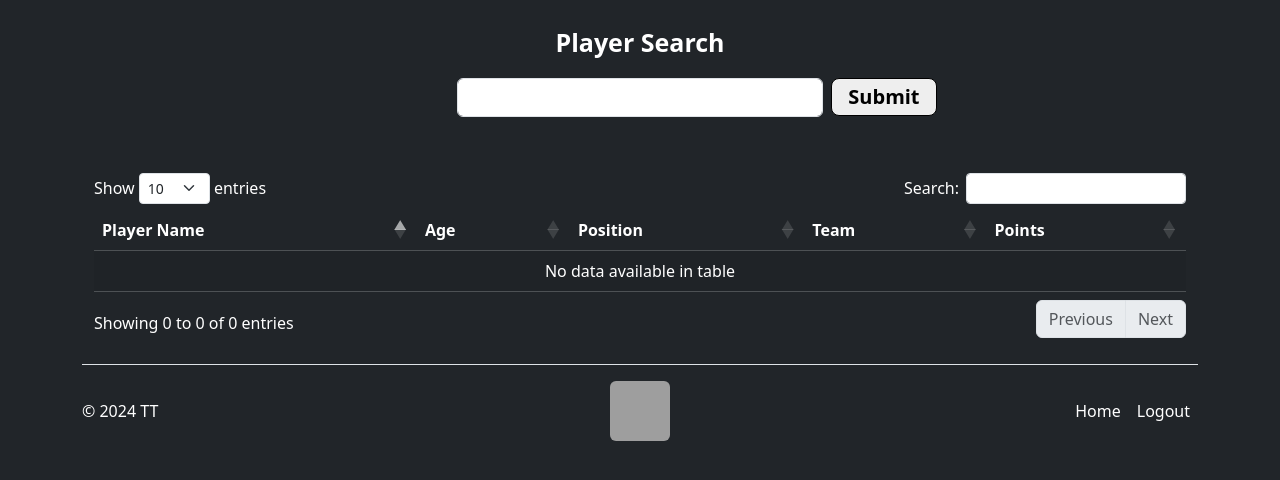
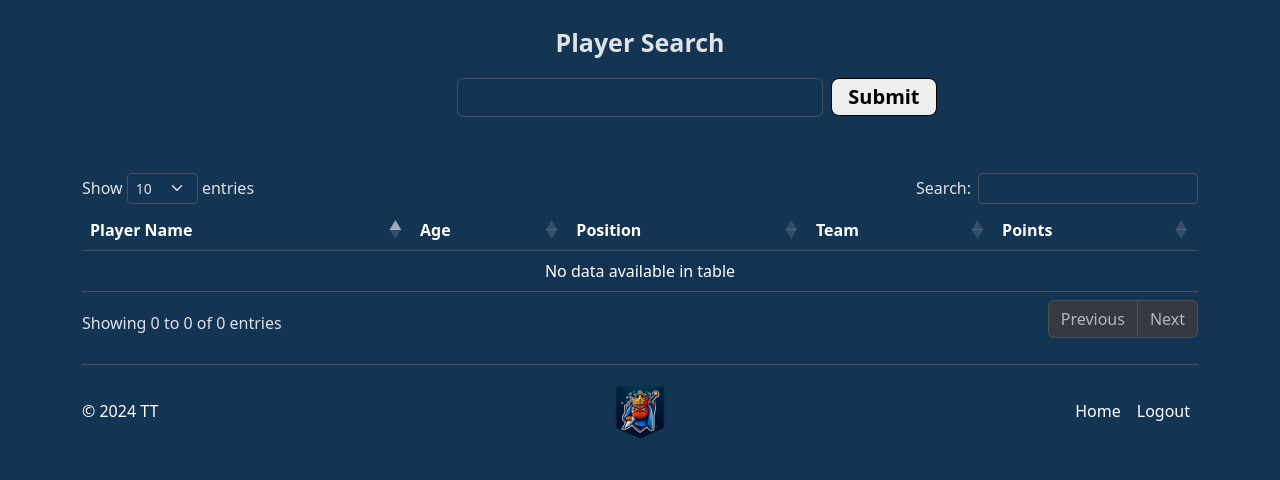
Before and after one commit to Deltron2020/CustomFantasyWebApp, a Flask app: template app/templates/FA_Home.html in a window 1280 px wide. Shown: the top 480 px of the page. Run offline with Flask 3, Linux system fonts and the light colour scheme; the template is opened without the code that fills it, so the values that code supplies are empty; parts of the project's set-up code (start-up, migrations or seed data) failed here and were passed over; some libraries are stand-ins or nearby versions; grey boxes are pictures that could not be loaded.

Commit message:
added logo & changed color

```diff
--- a/app/templates/FA_Home.html
+++ b/app/templates/FA_Home.html
@@ -5,8 +5,10 @@
 
     <title>Player Stats</title>
 
+
 </head>
-<body class="bg-dark text-white">
+
+<body lang="en" data-bs-theme="dark" style="--bs-body-bg: #143454;">
 
             <div class="container">
                 <div class="row">
@@ -36,9 +38,9 @@
 
             <div class="container">
 
-                <div class="row mx-auto">
-                  <div class="col-12 mt-5 table_outer">
-                    <table class="table table-dark table-striped table-hover" id="player_table">
+                <div class="row">
+                  <div class="col-12 mt-5 mx-auto table_outer">
+                    <table class="table table-default table-striped table-hover" id="player_table">
                       <thead>
                       <tr>
                           <th scope="col" >Player Name</th>
@@ -53,11 +55,11 @@
                       {% for i in dataframe['name'] %}
 
                           <tr class="table">
-                              <td class="table table-dark">{{ dataframe['name'].get(i) }}</td>
-                              <td class="table table-dark">{{ dataframe['age'].get(i) }}</td>
-                              <td class="table table-dark">{{ dataframe['positions'].get(i) }}</td>
-                              <td class="table table-dark">{{ dataframe['team'].get(i) }}</td>
-                              <td class="table table-dark">{{ dataframe['points'].get(i) }}</td>
+                              <td>{{ dataframe['name'].get(i) }}</td>
+                              <td>{{ dataframe['age'].get(i) }}</td>
+                              <td>{{ dataframe['positions'].get(i) }}</td>
+                              <td>{{ dataframe['team'].get(i) }}</td>
+                              <td>{{ dataframe['points'].get(i) }}</td>
                           </tr>
 
                       {% endfor %}
@@ -67,6 +69,7 @@
                   </div>
                 </div>
             </div>
+
 
     <script>
       $(document).ready(function () {
--- a/app/templates/bootstrap.html
+++ b/app/templates/bootstrap.html
@@ -2,7 +2,7 @@
 <meta name="viewport" content="width=device-width, initial-scale=1">
 <link href="https://cdn.jsdelivr.net/npm/bootstrap@5.3.2/dist/css/bootstrap.min.css" rel="stylesheet" integrity="sha384-T3c6CoIi6uLrA9TneNEoa7RxnatzjcDSCmG1MXxSR1GAsXEV/Dwwykc2MPK8M2HN" crossorigin="anonymous">
 <script defer src="https://cdn.jsdelivr.net/npm/bootstrap@5.3.3/dist/js/bootstrap.bundle.min.js" integrity="sha384-YvpcrYf0tY3lHB60NNkmXc5s9fDVZLESaAA55NDzOxhy9GkcIdslK1eN7N6jIeHz" crossorigin="anonymous"></script>
-<!--<script src="https://ajax.googleapis.com/ajax/libs/jquery/3.7.1/jquery.min.js"></script>-->
+
 <link rel="stylesheet" type="text/css" href="https://cdn.datatables.net/1.10.25/css/dataTables.bootstrap5.css">
 <script type="text/javascript" charset="utf8" src="https://code.jquery.com/jquery-3.6.0.min.js"></script>
 <script type="text/javascript" charset="utf8" src="https://cdn.datatables.net/1.10.25/js/jquery.dataTables.js"></script>
```
Also changed, not shown: app/static/style.css (added, +23 -0 lines), app/static/logo.png (added).
